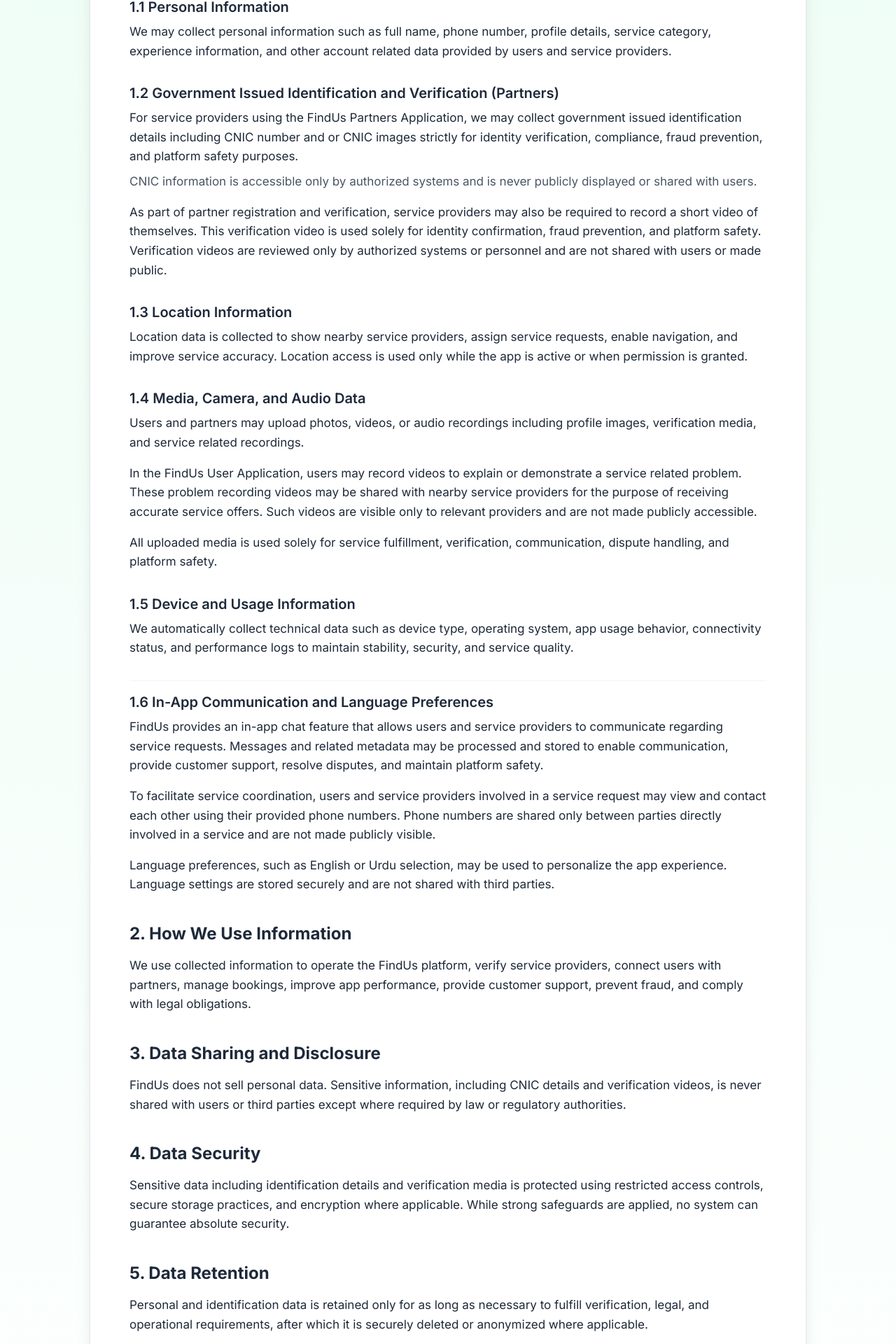
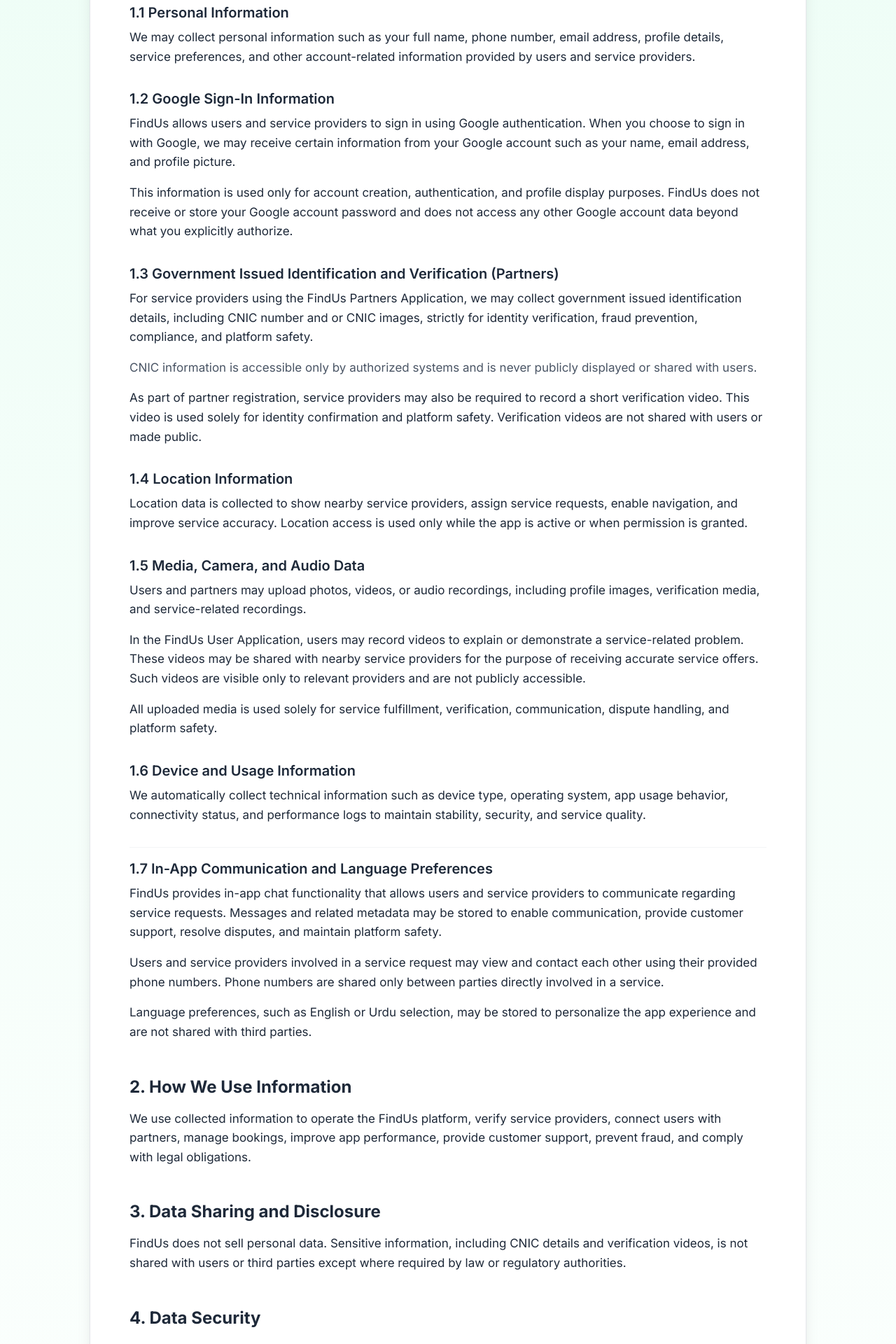
Before and after one commit to kamranBaloch1/findus-website, a Next.js app: page /privacy-policy in a window 1280 px wide. Shown: the part 580-2500 px from the top of the page at 70% size. Built offline with nearby package versions, Linux system fonts and the light colour scheme.

Commit message:
updated the code

```diff
--- a/app/privacy-policy/page.jsx
+++ b/app/privacy-policy/page.jsx
@@ -20,20 +20,20 @@
             collects, uses, and protects your information across our platform.
           </p>
           <p className="text-sm text-gray-500 mt-3">
-             Last updated: [13,January,2026]
+            Last updated: 13 January 2026
           </p>
         </motion.div>
 
-        {/* Content Card */}
+        {/* Content */}
         <motion.div
           initial={{ opacity: 0, y: 30 }}
           animate={{ opacity: 1, y: 0 }}
           transition={{ delay: 0.1 }}
           className="bg-white border border-gray-200 rounded-3xl shadow-xl p-10 md:p-14"
         >
-          <section className="space-y-10 text-gray-800 text-[17px] leading-relaxed">
+          <section className="space-y-12 text-gray-800 text-[17px] leading-relaxed">
             <p>
-              FindUs is a service platform operating through two mobile
+              FindUs is a technology platform operating through two mobile
               applications: the FindUs User Application and the FindUs Partners
               Application. This Privacy Policy explains how FindUs collects,
               uses, stores, shares, and protects personal information when you
@@ -52,111 +52,127 @@
                     1.1 Personal Information
                   </h3>
                   <p className="mt-2">
-                    We may collect personal information such as full name,
-                    phone number, profile details, service category,
-                    experience information, and other account related data
-                    provided by users and service providers.
+                    We may collect personal information such as your full name,
+                    phone number, email address, profile details, service
+                    preferences, and other account-related information provided
+                    by users and service providers.
                   </p>
                 </div>
 
                 <div>
                   <h3 className="text-xl font-semibold">
-                    1.2 Government Issued Identification and Verification (Partners)
+                    1.2 Google Sign-In Information
                   </h3>
                   <p className="mt-2">
-                    For service providers using the FindUs Partners
-                    Application, we may collect government issued
-                    identification details including CNIC number and or CNIC
-                    images strictly for identity verification, compliance,
-                    fraud prevention, and platform safety purposes.
-                  </p>
-                  <p className="mt-2 text-gray-600">
-                    CNIC information is accessible only by authorized systems
-                    and is never publicly displayed or shared with users.
+                    FindUs allows users and service providers to sign in using
+                    Google authentication. When you choose to sign in with
+                    Google, we may receive certain information from your Google
+                    account such as your name, email address, and profile
+                    picture.
                   </p>
                   <p className="mt-4">
-                    As part of partner registration and verification, service
-                    providers may also be required to record a short video of
-                    themselves. This verification video is used solely for
-                    identity confirmation, fraud prevention, and platform
-                    safety. Verification videos are reviewed only by
-                    authorized systems or personnel and are not shared with
-                    users or made public.
+                    This information is used only for account creation,
+                    authentication, and profile display purposes. FindUs does
+                    not receive or store your Google account password and does
+                    not access any other Google account data beyond what you
+                    explicitly authorize.
                   </p>
                 </div>
 
                 <div>
                   <h3 className="text-xl font-semibold">
-                    1.3 Location Information
+                    1.3 Government Issued Identification and Verification
+                    (Partners)
                   </h3>
                   <p className="mt-2">
-                    Location data is collected to show nearby service
-                    providers, assign service requests, enable navigation,
-                    and improve service accuracy. Location access is used
-                    only while the app is active or when permission is
-                    granted.
+                    For service providers using the FindUs Partners Application,
+                    we may collect government issued identification details,
+                    including CNIC number and or CNIC images, strictly for
+                    identity verification, fraud prevention, compliance, and
+                    platform safety.
+                  </p>
+                  <p className="mt-4 text-gray-600">
+                    CNIC information is accessible only by authorized systems
+                    and is never publicly displayed or shared with users.
+                  </p>
+                  <p className="mt-4">
+                    As part of partner registration, service providers may also
+                    be required to record a short verification video. This video
+                    is used solely for identity confirmation and platform
+                    safety. Verification videos are not shared with users or
+                    made public.
                   </p>
                 </div>
 
                 <div>
                   <h3 className="text-xl font-semibold">
-                    1.4 Media, Camera, and Audio Data
+                    1.4 Location Information
                   </h3>
                   <p className="mt-2">
-                    Users and partners may upload photos, videos, or audio
-                    recordings including profile images, verification media,
-                    and service related recordings.
-                  </p>
-                  <p className="mt-4">
-                    In the FindUs User Application, users may record videos
-                    to explain or demonstrate a service related problem.
-                    These problem recording videos may be shared with nearby
-                    service providers for the purpose of receiving accurate
-                    service offers. Such videos are visible only to relevant
-                    providers and are not made publicly accessible.
-                  </p>
-                  <p className="mt-4">
-                    All uploaded media is used solely for service
-                    fulfillment, verification, communication, dispute
-                    handling, and platform safety.
+                    Location data is collected to show nearby service providers,
+                    assign service requests, enable navigation, and improve
+                    service accuracy. Location access is used only while the app
+                    is active or when permission is granted.
                   </p>
                 </div>
 
                 <div>
                   <h3 className="text-xl font-semibold">
-                    1.5 Device and Usage Information
+                    1.5 Media, Camera, and Audio Data
                   </h3>
                   <p className="mt-2">
-                    We automatically collect technical data such as device
-                    type, operating system, app usage behavior, connectivity
-                    status, and performance logs to maintain stability,
-                    security, and service quality.
+                    Users and partners may upload photos, videos, or audio
+                    recordings, including profile images, verification media,
+                    and service-related recordings.
+                  </p>
+                  <p className="mt-4">
+                    In the FindUs User Application, users may record videos to
+                    explain or demonstrate a service-related problem. These
+                    videos may be shared with nearby service providers for the
+                    purpose of receiving accurate service offers. Such videos
+                    are visible only to relevant providers and are not publicly
+                    accessible.
+                  </p>
+                  <p className="mt-4">
+                    All uploaded media is used solely for service fulfillment,
+                    verification, communication, dispute handling, and platform
+                    safety.
+                  </p>
+                </div>
+
+                <div>
+                  <h3 className="text-xl font-semibold">
+                    1.6 Device and Usage Information
+                  </h3>
+                  <p className="mt-2">
+                    We automatically collect technical information such as
+                    device type, operating system, app usage behavior,
+                    connectivity status, and performance logs to maintain
+                    stability, security, and service quality.
                   </p>
                 </div>
 
                 <div className="pt-4 border-t border-gray-100">
                   <h3 className="text-xl font-semibold">
-                    1.6 In-App Communication and Language Preferences
+                    1.7 In-App Communication and Language Preferences
                   </h3>
                   <p className="mt-2">
-                    FindUs provides an in-app chat feature that allows users
+                    FindUs provides in-app chat functionality that allows users
                     and service providers to communicate regarding service
-                    requests. Messages and related metadata may be processed
-                    and stored to enable communication, provide customer
-                    support, resolve disputes, and maintain platform safety.
+                    requests. Messages and related metadata may be stored to
+                    enable communication, provide customer support, resolve
+                    disputes, and maintain platform safety.
                   </p>
                   <p className="mt-4">
-                    To facilitate service coordination, users and service
-                    providers involved in a service request may view and
-                    contact each other using their provided phone numbers.
-                    Phone numbers are shared only between parties directly
-                    involved in a service and are not made publicly visible.
+                    Users and service providers involved in a service request
+                    may view and contact each other using their provided phone
+                    numbers. Phone numbers are shared only between parties
+                    directly involved in a service.
                   </p>
                   <p className="mt-4">
-                    Language preferences, such as English or Urdu selection,
-                    may be used to personalize the app experience. Language
-                    settings are stored securely and are not shared with
-                    third parties.
+                    Language preferences, such as English or Urdu selection, may
+                    be stored to personalize the app experience and are not
+                    shared with third parties.
                   </p>
                 </div>
               </div>
@@ -182,9 +198,9 @@
               </h2>
               <p>
                 FindUs does not sell personal data. Sensitive information,
-                including CNIC details and verification videos, is never
-                shared with users or third parties except where required by
-                law or regulatory authorities.
+                including CNIC details and verification videos, is not shared
+                with users or third parties except where required by law or
+                regulatory authorities.
               </p>
             </div>
 
@@ -194,11 +210,10 @@
                 4. Data Security
               </h2>
               <p>
-                Sensitive data including identification details and
-                verification media is protected using restricted access
-                controls, secure storage practices, and encryption where
-                applicable. While strong safeguards are applied, no system
-                can guarantee absolute security.
+                We apply reasonable technical and organizational safeguards,
+                including restricted access and secure storage practices, to
+                protect personal information. While strong measures are used,
+                no system can guarantee absolute security.
               </p>
             </div>
 
@@ -208,10 +223,9 @@
                 5. Data Retention
               </h2>
               <p>
-                Personal and identification data is retained only for as
-                long as necessary to fulfill verification, legal, and
-                operational requirements, after which it is securely
-                deleted or anonymized where applicable.
+                Personal and identification data is retained only for as long
+                as necessary to fulfill operational, legal, and verification
+                requirements, after which it is securely deleted or anonymized.
               </p>
             </div>
 
@@ -221,9 +235,9 @@
                 6. User and Partner Rights
               </h2>
               <p>
-                Users and partners may request access, correction, or
-                deletion of their personal data, subject to applicable legal
-                and regulatory obligations.
+                Users and partners may request access, correction, or deletion
+                of their personal information, subject to applicable legal and
+                regulatory obligations.
               </p>
             </div>
 
@@ -233,8 +247,8 @@
                 7. Children’s Privacy
               </h2>
               <p>
-                FindUs services are not intended for individuals under the
-                age of 13. We do not knowingly collect personal data from
+                FindUs services are not intended for individuals under the age
+                of 13. We do not knowingly collect personal information from
                 children.
               </p>
             </div>
```
